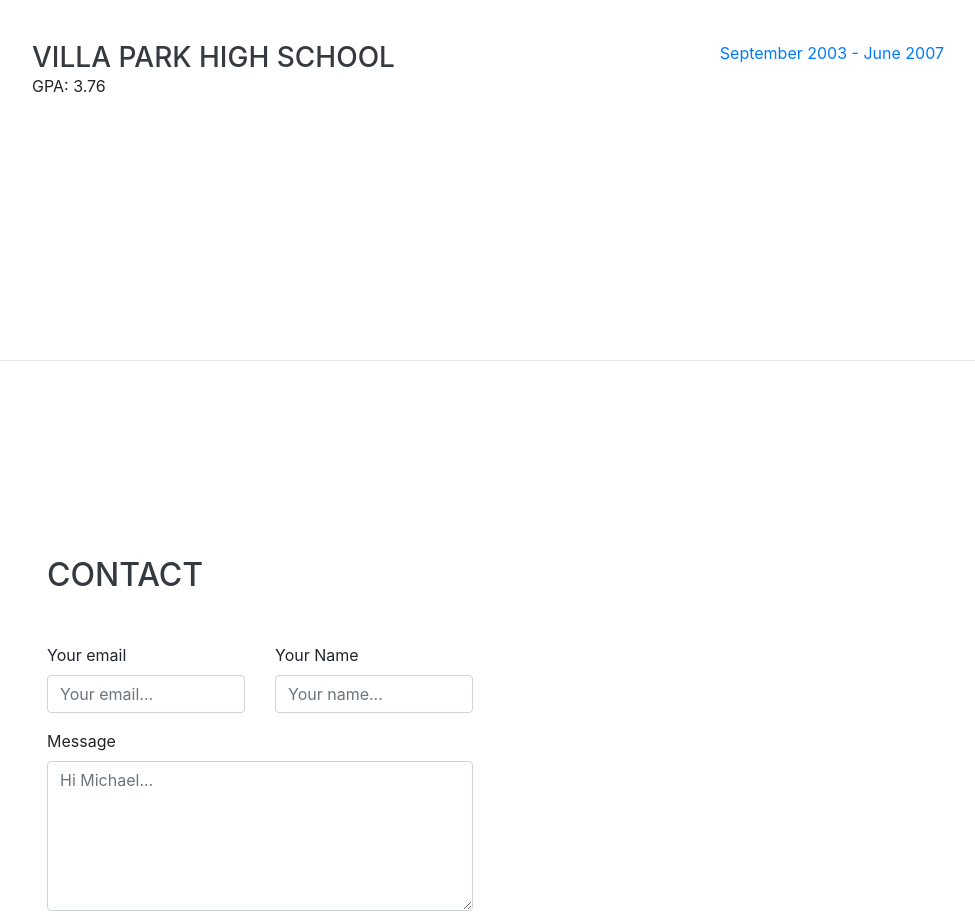
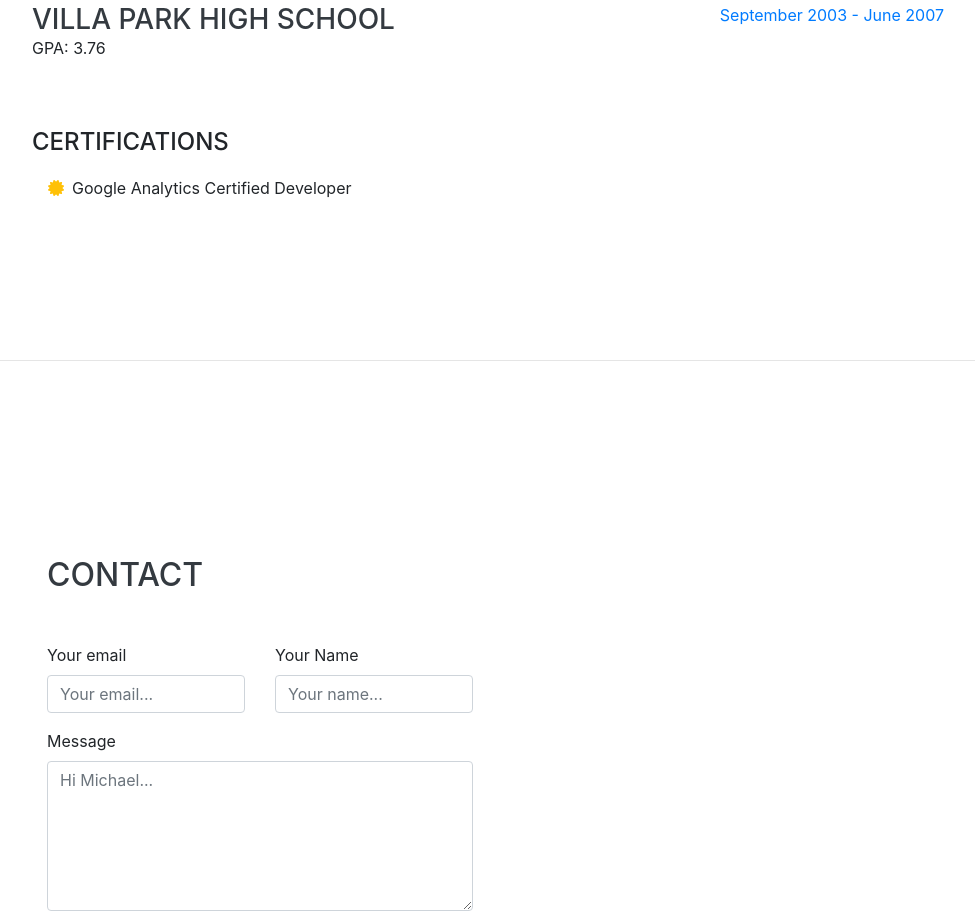
Before and after one commit to mtcmtc/mtcmtc.github.io, a website with bundled scripts: page index.html in a window 1280 px wide. Shown: the part 5876-6800 px from the top of the page, without its empty margins (288-1263 px from the left). Built offline with nearby package versions, Linux system fonts and the light colour scheme; a web font is replaced by a local one.

Commit message:
updated profile info - added google analytics

```diff
--- a/index.html
+++ b/index.html
@@ -313,12 +313,6 @@
             <p>• Partnered with web production to initiate critical and timely site hotfixes using an internal ticketing system.</p>
             <div class="subheading mb-3">Awards &amp; Milestones </div>
               <ul class="fa-ul mb-0">
-                <!-- <li>
-                  <i class="fa-li fa fa-trophy text-warning"></i>
-                  Google Analytics Certified Developer</li>
-                <li>
-                  <i class="fa-li fa fa-trophy text-warning"></i>
-                  Mobile Web Specialist - Google Certification</li>-->
                 <li>
                   <i class="fa-li fa fa-trophy text-warning"></i>
                   Gap Inc. Exceed Award - Banana Republic Home Page Redesign, September 2016</li>
@@ -453,6 +447,16 @@
             <span class="text-primary">September 2003 - June 2007</span>
           </div>
         </div>
+
+        <div class="subheading mb-3">Certifications</div>
+          <ul class="fa-ul mb-0">
+             <li>
+              <!-- <a href="https://analytics.google.com/analytics/academy/certificate/KTcV2ILfTsuDCGg75IcuBQ"> --><i class="fa-li fa fa-certificate text-warning"></i>
+              Google Analytics Certified Developer</li><!-- </a> -->
+            <!-- <li>
+              <i class="fa-li fa fa-trophy text-warning"></i>
+              Mobile Web Specialist - Google Certification</li> -->
+          </ul>
       </div>
     </section>
 
```
